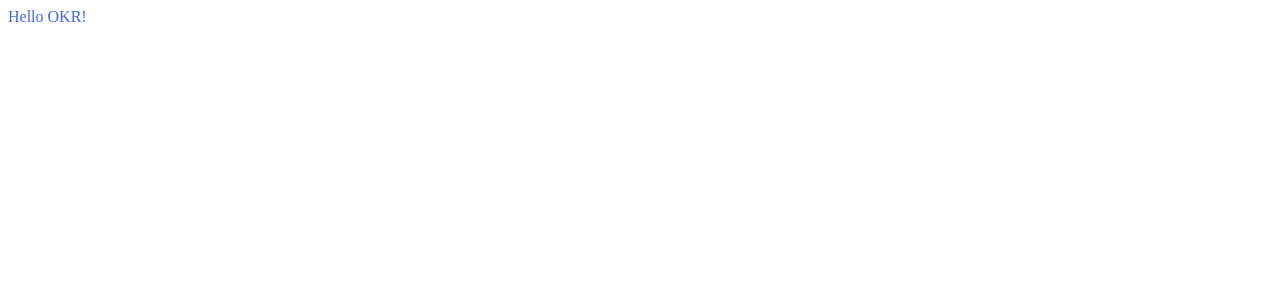
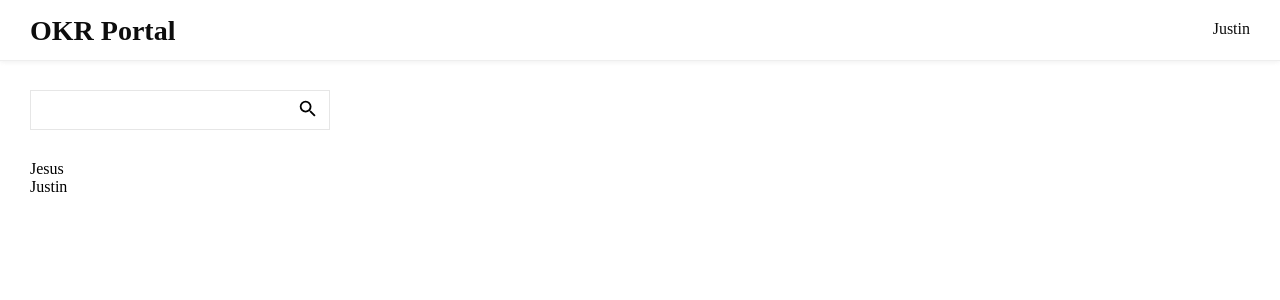
Before and after one commit to denis1stomin/okeears, a Vue app in the folder webui/: page / in a window 1280 px wide. Shown: the top 300 px of the page. Built offline with nearby package versions, Linux system fonts and the light colour scheme; no server answers.

Commit message:
[Future 5] Implement very simple left pane with organizational structure
* create search form

* simple get requests

* simple orgtree template

* show orgtree items in loop

```diff
--- a/webui/package.json
+++ b/webui/package.json
@@ -20,7 +20,9 @@
     "vue-template-compiler": "^2.5.16"
   },
   "dependencies": {
+    "axios": "^0.18.0",
     "vue": "^2.5.16",
-    "vue-hot-reload-api": "^2.3.0"
+    "vue-hot-reload-api": "^2.3.0",
+    "vuex": "^3.0.1"
   }
 }
--- a/webui/src/components/App.vue
+++ b/webui/src/components/App.vue
@@ -1,17 +1,36 @@
 <template>
-    <div class='container'>
-        Hello {{msg}}!
+    <div class="container">
+        <header class="header">
+            <h4 class="title">OKR Portal</h4>
+
+            <span class="user-name">{{user.name}}</span>
+        </header>
+
+        <div class="content">
+            <SearchForm/>
+            <OrgTree/>
+        </div>
     </div>
 </template>
 
 <script>
+    import SearchForm from './SearchForm'
+    import OrgTree from './OrgTree'
+
     export default {
-        name: 'app',
+        components: {SearchForm, OrgTree},
 
-        data() {
-            return {
-                msg: 'OKR'
+        computed: {
+            user: {
+                get() {
+                    return this.$store.state.user.me;
+                }
             }
+        },
+
+        mounted() {
+            this.$store.dispatch("GET_USER");
+            this.$store.dispatch("GET_ORGTREE");
         }
     }
 </script>
--- /dev/null
+++ b/webui/src/components/OrgTree.vue
@@ -0,0 +1,19 @@
+<template>
+    <div class="org-tree">
+        <span class="org-tree-item" v-for="user in orgtree">{{user.name}}</span>
+    </div>
+</template>
+
+<script>
+    export default {
+        name: 'OrgTree',
+
+        computed: {
+            orgtree: {
+                get() {
+                    return this.$store.state.user.orgtree;
+                }
+            }
+        }
+    }
+</script>
--- /dev/null
+++ b/webui/src/components/SearchForm.vue
@@ -0,0 +1,19 @@
+<template>
+    <form class="search-form">
+        <input class="search-input" type="text"/>
+        <div class="search-button">
+            <svg focusable="false" xmlns="http://www.w3.org/2000/svg" viewBox="0 0 24 24">
+                <path d="M15.5 14h-.79l-.28-.27A6.471 6.471 0 0 0 16 9.5 6.5 6.5 0 1 0 9.5 16c1.61 0 3.09-.59
+                        4.23-1.57l.27.28v.79l5 4.99L20.49 19l-4.99-5zm-6 0C7.01 14 5 11.99 5 9.5S7.01 5 9.5 5
+                        14 7.01 14 9.5 11.99 14 9.5 14z">
+                </path>
+            </svg>
+        </div>
+    </form>
+</template>
+
+<script>
+    export default {
+        name: 'SearchForm'
+    }
+</script>
--- a/webui/src/main.js
+++ b/webui/src/main.js
@@ -1,8 +1,12 @@
 import './styles/main.less';
+
 import Vue from 'vue';
+import store from './store'
+
 import App from './components/App.vue';
 
 new Vue({
     el: '#app',
+    store,
     render: h => h(App)
 });
--- /dev/null
+++ b/webui/src/store/index.js
@@ -0,0 +1,11 @@
+import Vue from 'vue';
+import Vuex from 'vuex';
+import user from './modules/user';
+
+Vue.use(Vuex);
+
+export default new Vuex.Store({
+    modules: {
+        user
+    }
+});
--- /dev/null
+++ b/webui/src/store/modules/user.js
@@ -0,0 +1,54 @@
+import axios from 'axios/index';
+
+const httpClient = axios.create({
+    baseURL: 'https://virtserver.swaggerhub.com/denis1stomin/OKRPortal/0.1.0',
+    headers: {'Accept': 'application/json'}
+});
+
+export default {
+    state: {
+        me: {
+            name: 'Justin'
+        },
+
+        orgtree: [{
+            name: 'Jesus',
+        }, {
+            name: 'Justin'
+        }],
+
+        error: ''
+    },
+
+    mutations: {
+        ORGTREE_COMPLETE(state, payload) {
+            state.orgtree = payload;
+        },
+
+        ORGTREE_FAILED(state, payload) {
+            state.error = payload;
+        },
+
+        USER_COMPLETE(state, payload) {
+            state.me = payload
+        },
+
+        USER_FAILED(state, payload) {
+            state.error = payload
+        }
+    },
+
+    actions: {
+        GET_USER(user) {
+            httpClient.get('/me')
+                .then(response => user.commit('USER_COMPLETE', response.data))
+                .catch(error => user.commit('USER_FAILED', error))
+        },
+
+        GET_ORGTREE(orgtree) {
+            httpClient.get('/me/orgtree')
+                .then(response => orgtree.commit('ORGTREE_COMPLETE', response.data))
+                .catch(error => orgtree.commit('ORGTREE_FAILED', error))
+        }
+    }
+}
--- a/webui/src/styles/main.less
+++ b/webui/src/styles/main.less
@@ -1,3 +1,78 @@
+body {
+  margin: 0;
+  padding: 0;
+}
+
 .container {
-  color: royalblue;
+  .header {
+    width: 100%;
+    height: 60px;
+    position: fixed;
+    top: 0;
+    right: 0;
+    left: 0;
+    padding: 0;
+    z-index: 10000;
+    background: white;
+    border-bottom: 1px solid #eee;
+    box-shadow: 0 1px 5px 0 #eee;
+    opacity: .95;
+
+    .title {
+      display: inline-block;
+      margin: 15px 30px;
+      font-size: 28px;
+    }
+
+    .user-name {
+      float: right;
+      margin: 20px 30px;
+    }
+  }
+
+  .content {
+    width: 40%;
+    max-width: 300px;
+    margin-top: 60px;
+    padding: 30px;
+
+  }
+
+  .search-form {
+    display: flex;
+    padding: 5px 10px;
+    border: 1px solid #e6e6e6;
+    align-items: center;
+    &:focus {
+      border-color: #7D7ABC;
+    }
+
+    .search-input {
+      display: block;
+      width: 100%;
+      height: 24px;
+      border: none;
+      background-color: #fff;
+      font-size: inherit;
+      font-family: inherit;
+      &:focus {
+        outline: none;
+      }
+    }
+
+    .search-button {
+      width: 24px;
+      margin-top: 2px;
+      padding: 0;
+      background: none;
+      border: none;
+      color: #9facbd;
+    }
+  }
+
+  .org-tree {
+    display: flex;
+    flex-direction: column;
+    margin-top: 30px;
+  }
 }
```
Also changed, not shown: webui/src/index.html (line endings or trailing spaces), 2 other files (tests, documents, lock files or other folders).
